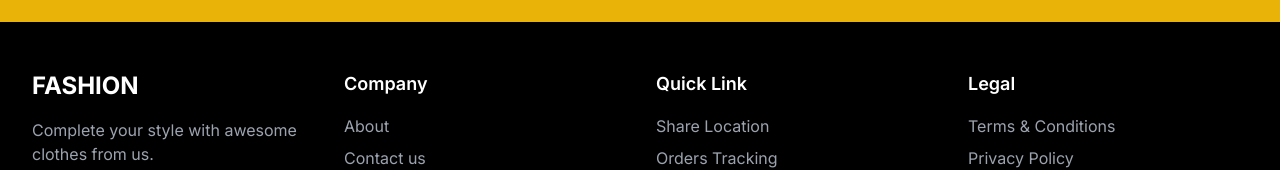
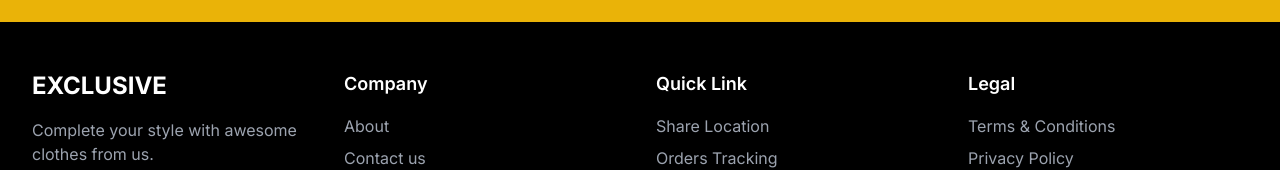
Before and after one commit to Tahasaif3/milestone-3-project, a Next.js app: page / in a window 1280 px wide. Shown: the part 8904-9074 px from the top of the page. Built offline with nearby package versions, Linux system fonts and the light colour scheme.

Commit message:
code uploaded

```diff
--- a/components/Footer.tsx
+++ b/components/Footer.tsx
@@ -8,7 +8,7 @@
         <div className="grid grid-cols-1 md:grid-cols-4 gap-8">
           {/* Logo & Tagline */}
           <div className="col-span-1">
-            <h2 className="text-2xl font-bold mb-4">FASHION</h2>
+            <h2 className="text-2xl font-bold mb-4">EXCLUSIVE</h2>
             <p className="text-gray-400 mb-4">
               Complete your style with awesome clothes from us.
             </p>
```
